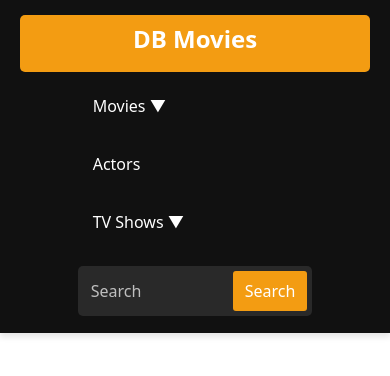
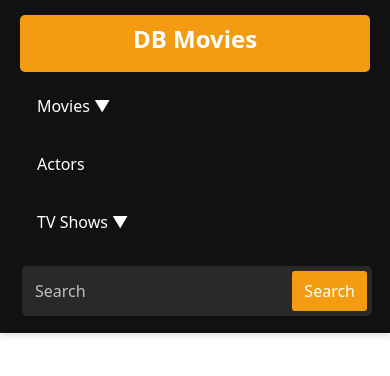
Before and after one commit to Jihad-chaalan/TMDB, a React (Vite) app: page / in a window 390 px wide. Shown: the top 376 px of the page. Built offline with nearby package versions, Linux system fonts and the light colour scheme.

Commit message:
Finish NavBar for the responsive and start with Home page

```diff
--- a/src/components/Navbar/Navbar.css
+++ b/src/components/Navbar/Navbar.css
@@ -35,6 +35,10 @@
 
 
 /* Navigation */
+.nav-container{
+  width: 100%;
+}
+
 nav ul {
   justify-content: center;
   list-style: none;
@@ -74,6 +78,7 @@ nav ul li a:hover {
   background: rgba(255, 255, 255, 0.1);
   border-radius: 5px;
   padding: 5px;
+  width: -webkit-fill-available;
 }
 
 .search-bar input {
@@ -82,7 +87,7 @@ nav ul li a:hover {
   padding: 8px;
   background: transparent;
   color: white;
-  width: 150px;
+  width: -webkit-fill-available;
 }
 
 .search-bar input::placeholder {
@@ -102,11 +107,7 @@ nav ul li a:hover {
 .search-bar button:hover {
   background: #e67e22;
 }
-.movies a {
-  display: inline-flex; /* Align text and icon horizontally */
-  align-items: center; /* Vertically center the icon with the text */
-  gap: 5px; /* Space between text and icon */
-}
+
 
 /* Style the dropdown menu */
 .DropDownMenu {
@@ -121,6 +122,7 @@ nav ul li a:hover {
   border-radius: 5px;
   box-shadow: 0px 4px 6px rgba(0, 0, 0, 0.1);
   min-width: 150px;
+  width: 100%;
   z-index: 100;
 }
 
```
Also changed, not shown: src/pages/Home/Home.css (added), src/pages/Home/Home.jsx (added).
